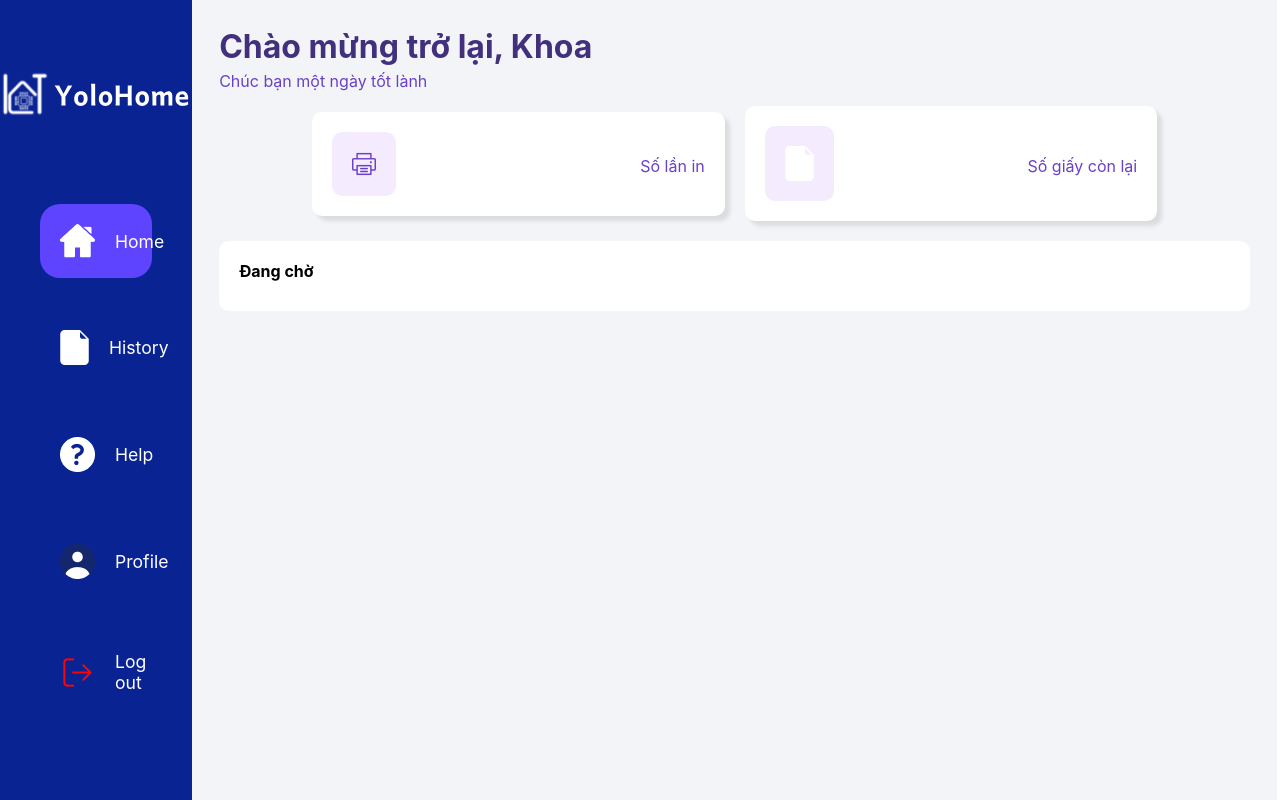
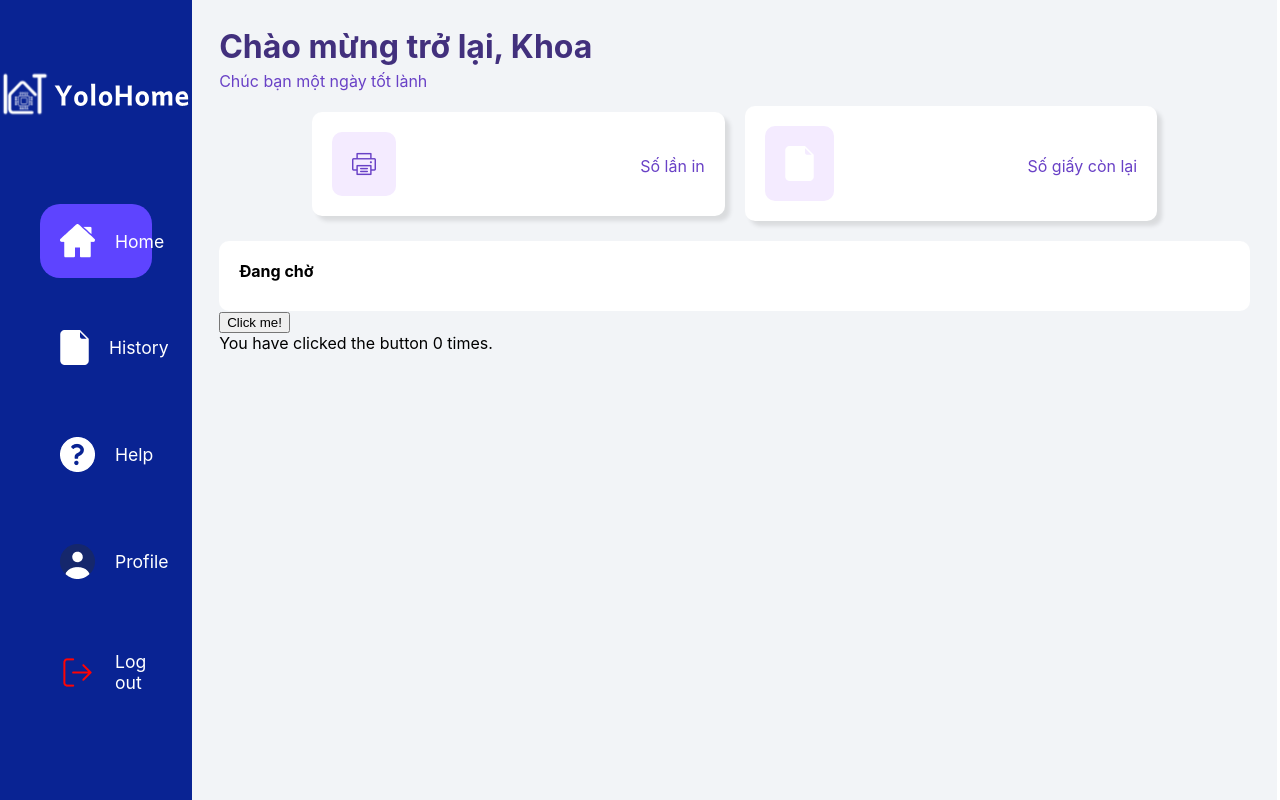
Before and after one commit to ShunPeng1/Multi-Disciplinary-Project, a React (Create React App) app in the folder WebApplication/yolohome-client/: page /dashboard in a window 1280 px wide. Built offline with nearby package versions, Linux system fonts and the light colour scheme.

Commit message:
initialize button for Dashboard

```diff
--- /dev/null
+++ b/WebApplication/yolohome-client/src/pages/Dashboard/Button/index.jsx
@@ -0,0 +1,22 @@
+import React, { useState } from 'react';
+
+function Button() {
+  // State to keep track of how many times the button has been clicked
+  const [clickCount, setClickCount] = useState(0);
+
+  // Function to handle button click
+  const handleClick = () => {
+    // Update state to increment click count
+    setClickCount(clickCount + 1);
+  };
+
+  return (
+    <div>
+      {/* Display the button and the current click count */}
+      <button onClick={handleClick}>Click me!</button>
+      <p>You have clicked the button {clickCount} times.</p>
+    </div>
+  );
+}
+
+export default Button;
--- a/WebApplication/yolohome-client/src/pages/Dashboard/index.jsx
+++ b/WebApplication/yolohome-client/src/pages/Dashboard/index.jsx
@@ -1,7 +1,8 @@
 import "./Dashboard.css";
 import React from 'react';
-// import {Header, Footer} from "../../Components";
-// import PrintingLog from "../../Components/PrintingLog/PrintingLog";
+//import {Header, Footer} from "../../Components";
+//import PrintingLog from "../../Components/PrintingLog/PrintingLog";
+import Button from "./Button"
 
 const Dashboard = (props) => {
   const { numberOfPages, updatePage } = props;
@@ -55,8 +56,9 @@ const Dashboard = (props) => {
               ))} */}
 
           </div>
-
-
+          <div class = "myButton">
+              <Button />
+          </div>
         </div>
 
         {/* <Footer/> */}
```
Also changed, not shown: WebApplication/yolohome-client/src/pages/Dashboard/Button/Button.css (added).
